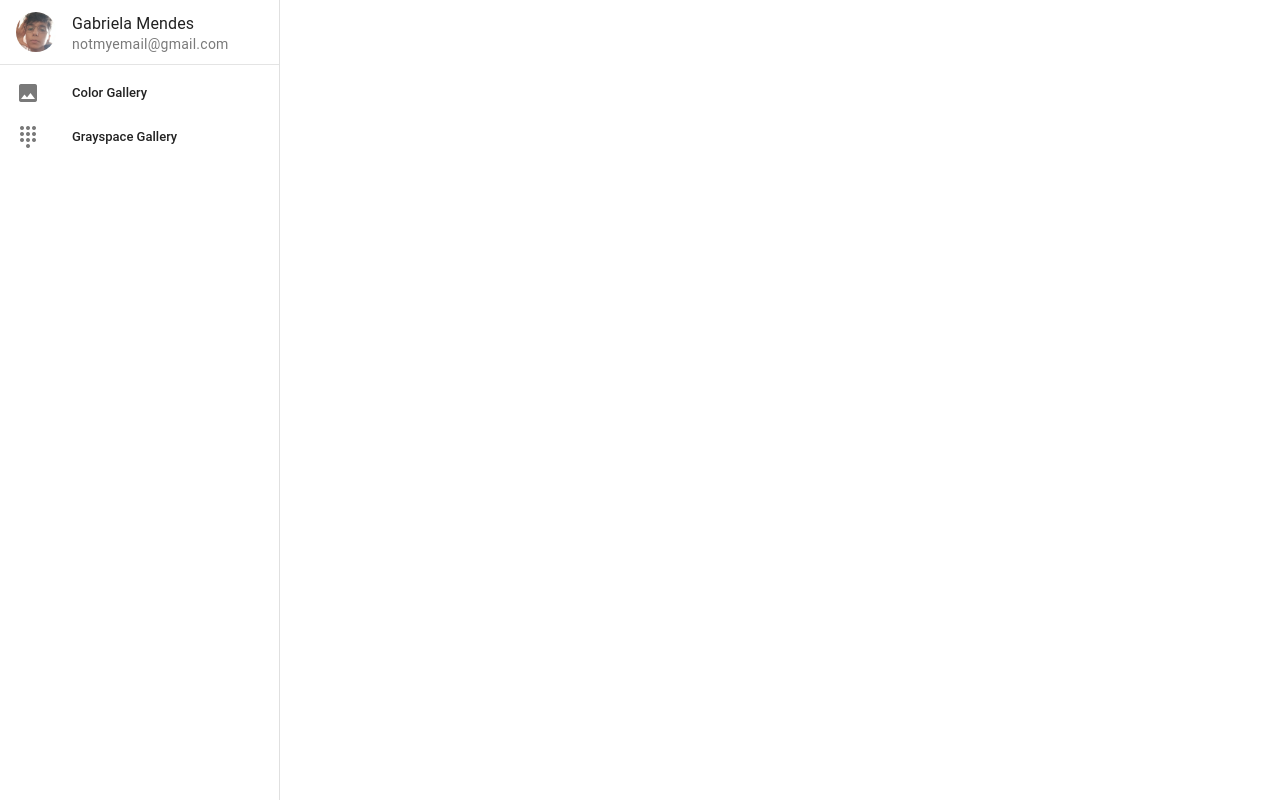
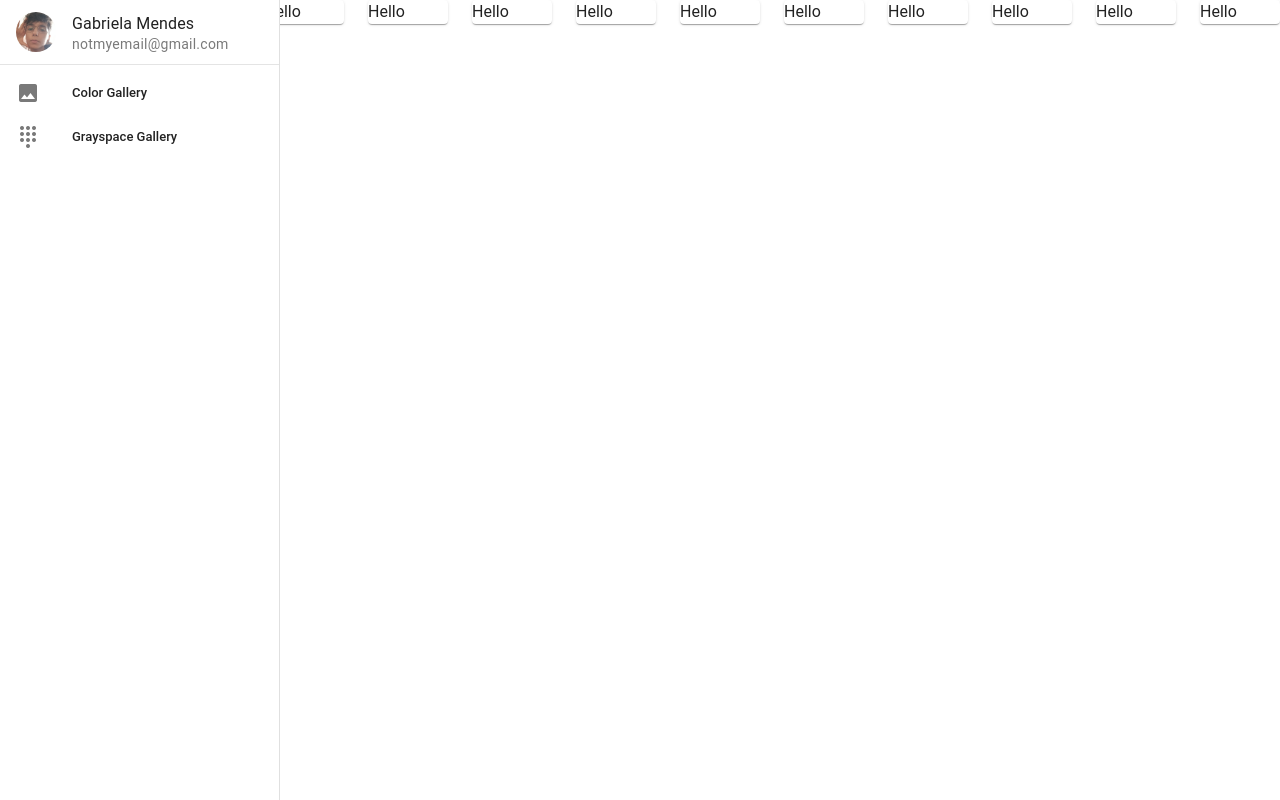
Before and after one commit to GabrielaMendes/vue-image-app, a Vue app: page / in a window 1280 px wide. Built offline with nearby package versions, Linux system fonts and the light colour scheme.

Commit message:
feature: created image gallery component with grid

```diff
--- a/src/App.vue
+++ b/src/App.vue
@@ -1,5 +1,6 @@
 <script setup>
   import TheSideBar from "@/components/TheSideBar.vue"
+  import ImageGallery from "@/components/ImageGallery.vue"
 </script>
 
 <template>
@@ -8,6 +9,7 @@
     <TheSideBar />
     <v-main>
       <!-- Cards -->
+      <ImageGallery />
     </v-main>
   </v-app>
 </template>
--- /dev/null
+++ b/src/components/ImageGallery.vue
@@ -0,0 +1,13 @@
+<template>
+  <v-row>
+    <v-col
+      v-for="n in 12"
+      :key="n"
+      cols="1"
+    >
+      <v-card>
+        Hello
+      </v-card>
+    </v-col>
+  </v-row>
+</template>
```
